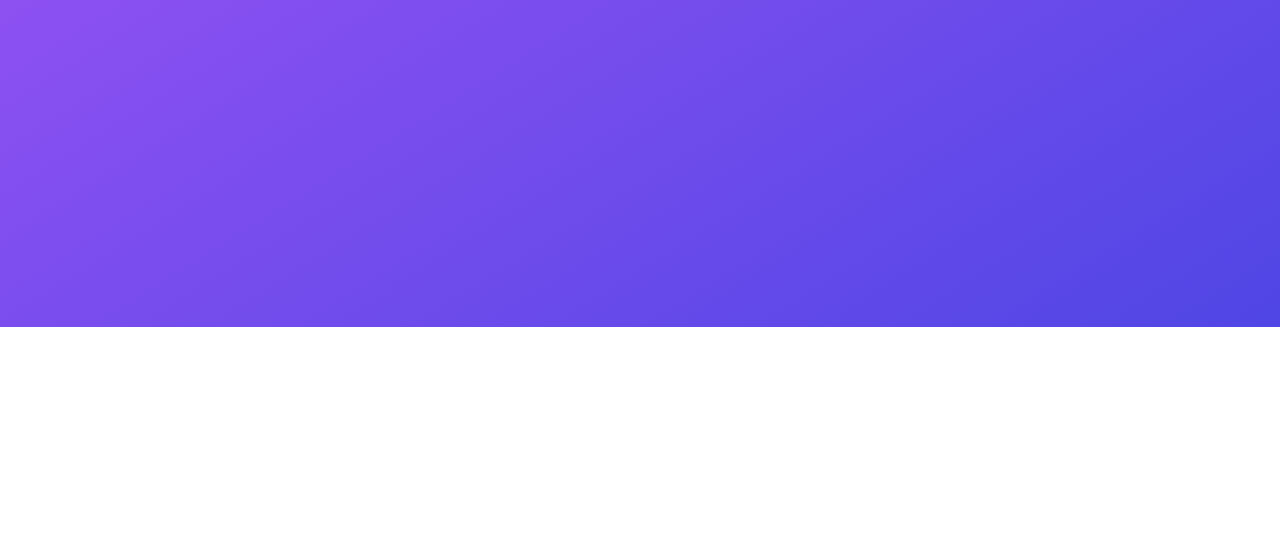
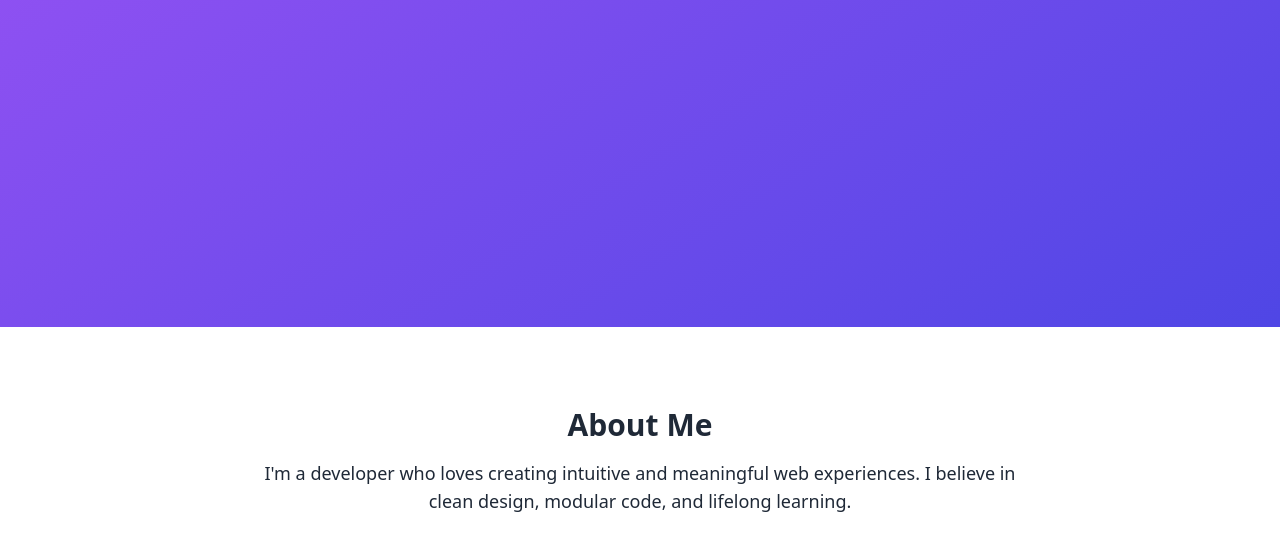
Before and after one commit to aakarshit-codes/portfolio, a plain HTML site: page index.html in a window 1280 px wide. Shown: the part 473-1024 px from the top of the page. Before the commit the page ends 800 px from the top, so only its background shows below. Drawn offline with nearby package versions, Linux system fonts and the light colour scheme.

Commit message:
Added About section module and integrated it into the layout

```diff
--- a/index.html
+++ b/index.html
@@ -14,6 +14,9 @@
     <!-- Hero Section -->
     <div id="hero"></div>
 
+    <!-- About Section -->
+    <div id="about"></div>
+
     <!-- JS -->
     <script type="module" src="./scripts/app.js"></script>
 </body>
--- a/scripts/app.js
+++ b/scripts/app.js
@@ -5,3 +5,4 @@ const loadSection = async (id, path) => {
 };
 
 loadSection("hero", "./sections/hero.html");
+loadSection("about", "./sections/about.html");
--- /dev/null
+++ b/sections/about.html
@@ -0,0 +1,10 @@
+<!-- About section of portfolio -->
+<section class="bg-white text-gray-800 py-20 px-6" id="about">
+    <div class="max-w-3xl mx-auto text-center">
+        <h2 class="text-3xl font-bold mb-4">About Me</h2>
+        <p class="text-lg">
+            I'm a developer who loves creating intuitive and meaningful web experiences. I believe in clean design,
+            modular code, and lifelong learning.
+        </p>
+    </div>
+</section>
```
